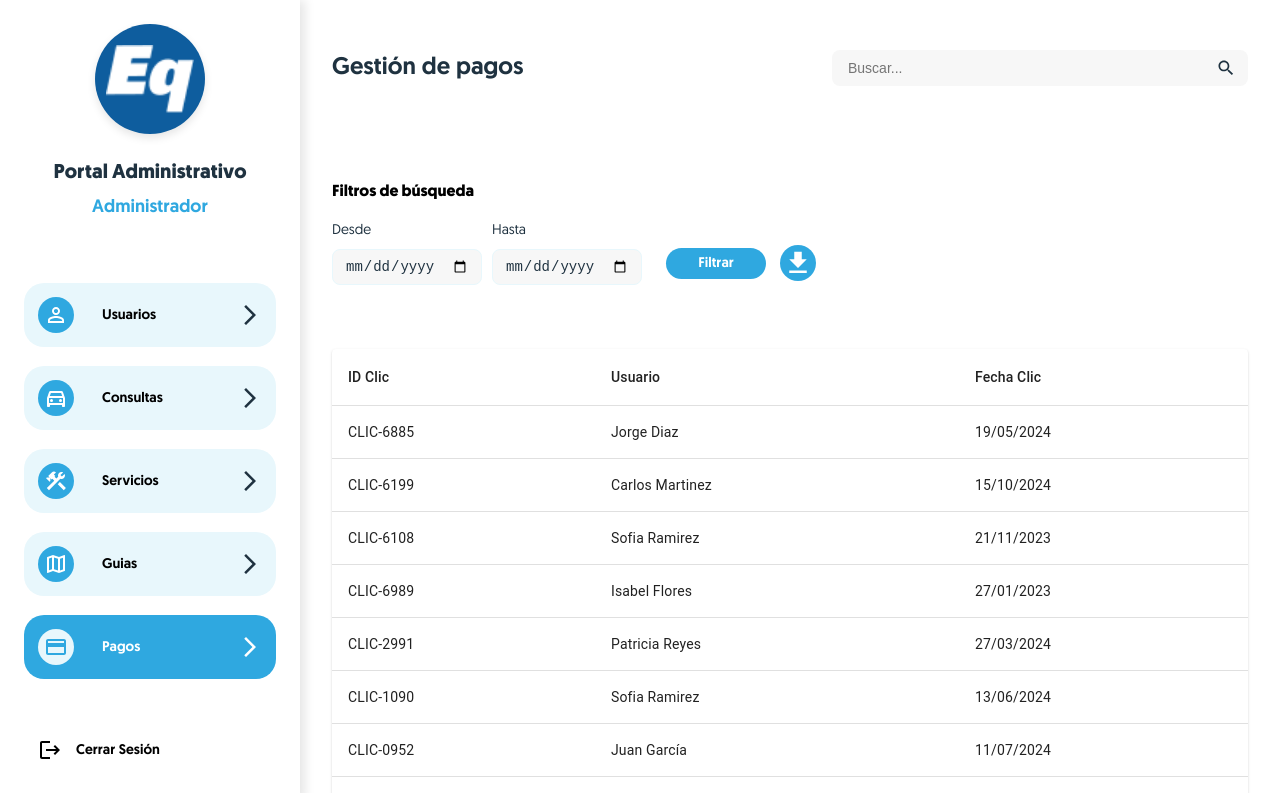
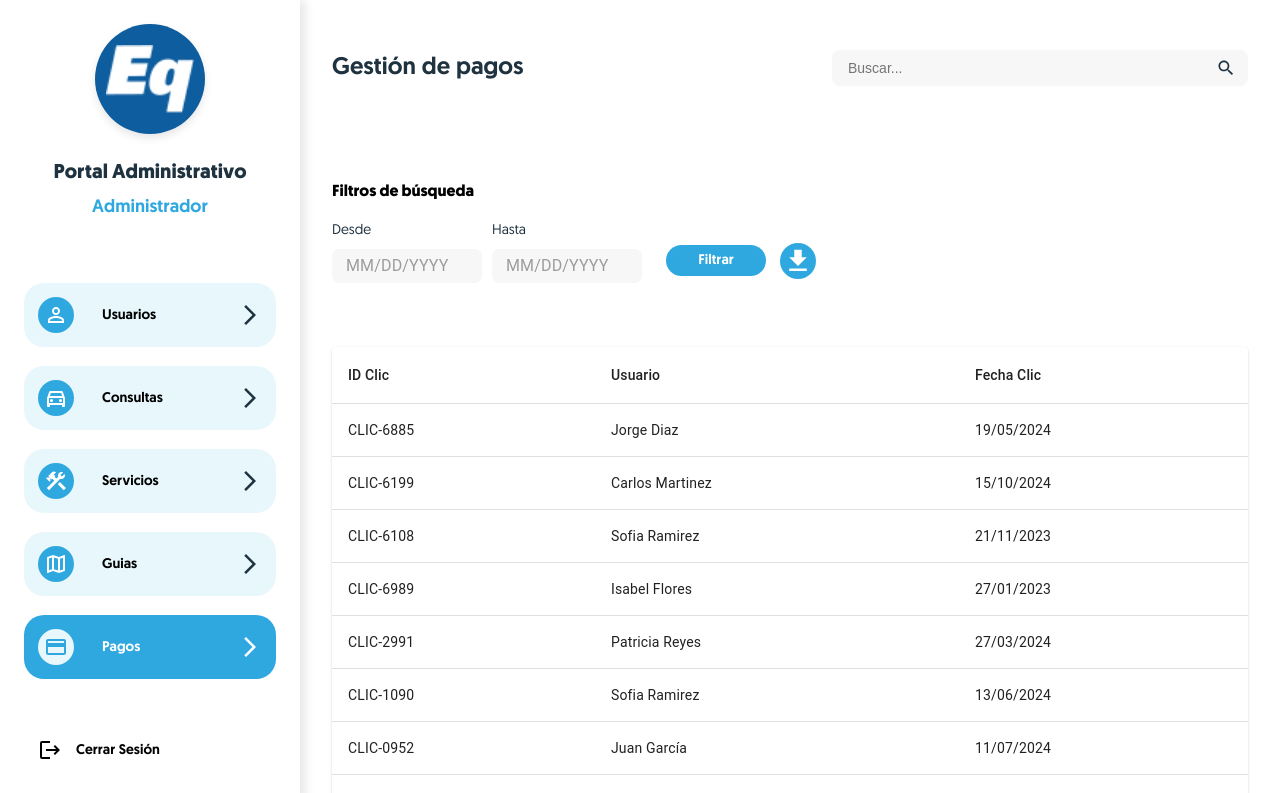
Before and after one commit to AndresRodriguezAgudelo/AlternoMobilidadAdmin, a React (Vite) app: page /pagos in a window 1280 px wide. Shown: the top 793 px of the page. Built offline with nearby package versions, Linux system fonts and the light colour scheme; a web font is replaced by a local one.

Commit message:
test about inputDate

```diff
--- a/package.json
+++ b/package.json
@@ -14,9 +14,12 @@
     "@emotion/react": "^11.14.0",
     "@emotion/styled": "^11.14.0",
     "@mui/icons-material": "^6.4.5",
-    "@mui/material": "^6.4.5",
+    "@mui/material": "^6.4.7",
+    "@mui/system": "^6.4.7",
+    "@mui/x-date-pickers": "^7.27.3",
     "@types/node": "^22.13.4",
     "axios": "^1.7.9",
+    "date-fns": "^2.30.0",
     "framer-motion": "^12.4.7",
     "react": "^19.0.0",
     "react-dom": "^19.0.0",
--- a/src/components/filters/styled.css
+++ b/src/components/filters/styled.css
@@ -23,6 +23,9 @@
 }
 
 .filter-item {
+  display: flex;
+  flex-direction: column;
+  gap: 8px;
   flex: 1;
   max-width: 150px;
 }
--- a/src/components/inputs/inputDate/index.tsx
+++ b/src/components/inputs/inputDate/index.tsx
@@ -1,21 +1,45 @@
-import './styled.css';
+import { DatePicker } from "@mui/x-date-pickers/DatePicker";
+import { LocalizationProvider } from "@mui/x-date-pickers/LocalizationProvider";
+import { AdapterDateFns } from "@mui/x-date-pickers/AdapterDateFns";
+import { TextField } from "@mui/material";
+import { useState } from "react";
 
 interface InputDateProps {
   label: string;
-  value: string;
+  value: string; // Se mantiene como string (YYYY-MM-DD) para compatibilidad
   onChange: (value: string) => void;
 }
 
 export const InputDate = ({ label, value, onChange }: InputDateProps) => {
+  const [selectedDate, setSelectedDate] = useState<Date | null>(
+    value ? new Date(value) : null
+  );
+
+  const handleDateChange = (date: Date | null) => {
+    setSelectedDate(date);
+    if (date) {
+      onChange(date.toISOString().split("T")[0]); // Convierte a formato YYYY-MM-DD
+    } else {
+      onChange(""); // Si se limpia la fecha
+    }
+  };
+
   return (
-    <div className="input-date-container">
-      <label className="input-date-label">{label}</label>
-      <input
-        type="date"
-        value={value}
-        onChange={(e) => onChange(e.target.value)}
-        className="input-date"
+    <LocalizationProvider dateAdapter={AdapterDateFns}>
+      <label className="select-label">{label}</label>
+      <DatePicker
+        value={selectedDate}
+        onChange={handleDateChange}
+        slots={{
+          textField: TextField
+        }}
+        slotProps={{
+          textField: {
+            size: "small",
+            fullWidth: true
+          }
+        }}
       />
-    </div>
+    </LocalizationProvider>
   );
 };
--- a/src/styles/globalStyle.css
+++ b/src/styles/globalStyle.css
@@ -91,3 +91,42 @@ h1, h2, h3, h4, h5, h6 {
   font-family: var(--font-family);
   font-weight: normal;
 }
+
+
+
+
+/*
+      conjunto de clases para personalizar el inputDate de MUI libreria
+      la capa de personalizacion ofrecida por la libreria no alcanza para
+      cumplir con el figma de diseño por lo que se agregan estas clases
+      extraidas directamente del node modules bajo el caracter de !important
+*/
+
+
+.css-4k4mmf-MuiButtonBase-root-MuiPickersDay-root.Mui-selected {
+  background-color: var(--blue-light) !important;
+}
+
+.css-17f9e7e-MuiTypography-root-MuiDayCalendar-weekDayLabel {
+  color: var(--blue-light) !important;
+}
+
+.css-aj5au3-MuiPaper-root-MuiPickersPopper-paper {
+  border-radius: 30px !important;
+}
+
+.css-1n04w30-MuiInputBase-root-MuiOutlinedInput-root,
+.css-xwn1oi-MuiFormControl-root-MuiTextField-root {
+  border-radius: var(--default-border) !important;
+  background-color: var(--gray-50) !important;
+  height: 33.75px !important;
+}
+
+.css-1ll44ll-MuiOutlinedInput-notchedOutline {
+  border: none !important;
+}
+
+.css-hvjq6j-MuiFormLabel-root-MuiInputLabel-root,
+.css-1kfabtt-MuiFormLabel-root-MuiInputLabel-root {
+ display: none!important;
+}
```
Also changed, not shown: 1 other file (tests, documents, lock files or other folders).
